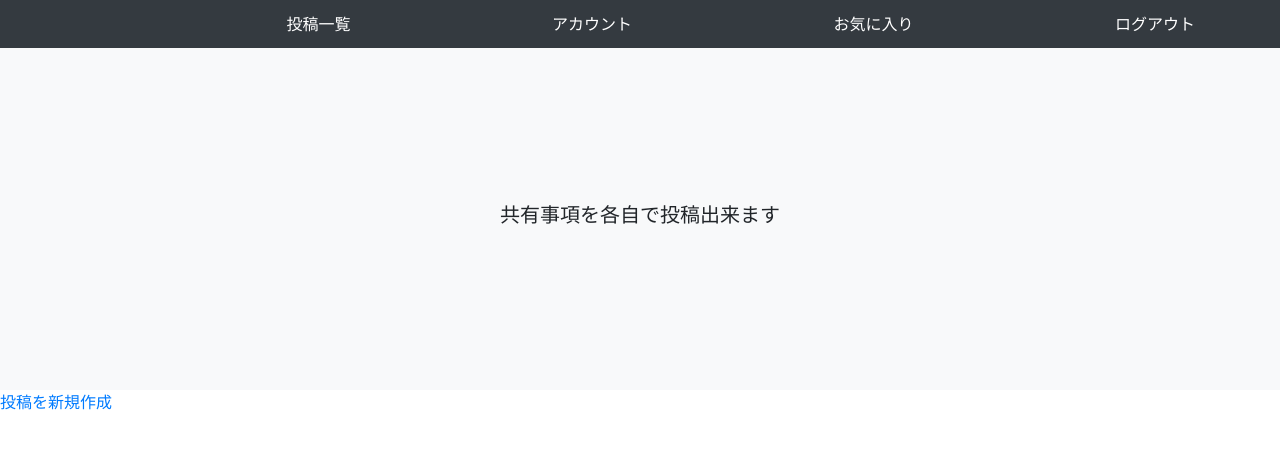
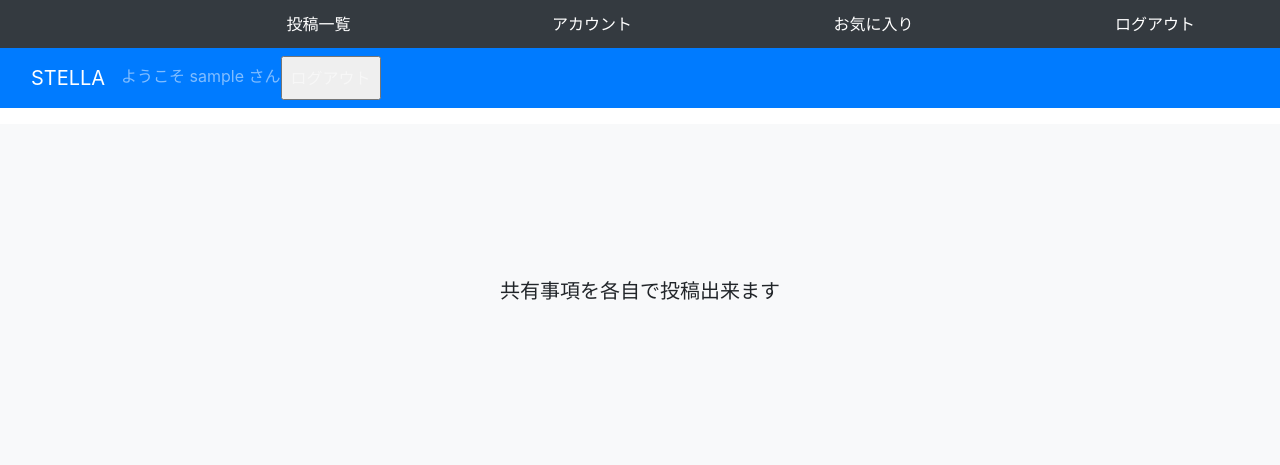
Before and after one commit to ogasawara-ryou/STELLA-MK-2, a Django app: page / in a window 1280 px wide. Shown: the top 465 px of the page. Run offline with Django 5.2, Linux system fonts and the light colour scheme; the visitor is signed in with stand-in values (Sample User, id 1); data that the repository does not hold is empty; some libraries are stand-ins or nearby versions.

```diff
--- a/base/views/account_views.py
+++ b/base/views/account_views.py
@@ -1,6 +1,7 @@
 from django.views.generic import CreateView, UpdateView
-from django.contrib.auth.views import LoginView
+from django.contrib.auth.views import LoginView, LogoutView
 from django.contrib.auth.mixins import LoginRequiredMixin
+from django.contrib.auth.forms import AuthenticationForm
 from django.contrib import messages
 from django.contrib.auth import get_user_model
 from base.models import Profile
@@ -52,3 +53,6 @@ class ProfileUpdateView(LoginRequiredMixin, UpdateView):
         # URL Pathからではなく、現在のユーザーから直接pkを取得
         self.kwargs['pk'] = self.request.user
         return super().get_object()
+
+class LogoutView(LoginRequiredMixin, LogoutView):
+    template_name = 'logout.html'
--- a/base/views/cart_views.py
+++ b/base/views/cart_views.py
@@ -48,7 +48,7 @@ class AddCartView(LoginRequiredMixin, View):
 
     def post(self, request):
         item_pk = request.POST.get('item_pk')
-        quantity = int(request.POST.get('quantity'))
+        quantity = int(request.POST.get('quantity') or 1)
         cart = request.session.get('cart', None)
         if cart is None or len(cart) == 0:
             items = OrderedDict()
--- a/config/settings.py
+++ b/config/settings.py
@@ -162,4 +162,4 @@ MESSAGE_TAGS = {
 
 
 # カスタムコンテキスト
-TITLE = 'VegiKet'
+TITLE = 'STELLA'
--- a/config/urls.py
+++ b/config/urls.py
@@ -22,9 +22,9 @@ from django.contrib.auth.views import LogoutView
 urlpatterns = [
     # Account
     path('admin/', admin.site.urls),
-    path('login/', views.Login.as_view()),
-    path('logout/', LogoutView.as_view()),
-    path('signup/', views.SignUpView.as_view()),
+    path('login/', views.Login.as_view(), name="login"),
+    path('logout/', LogoutView.as_view(), name="logout"),
+    path('signup/', views.SignUpView.as_view(), name="signup"),
     path('account/', views.AccountUpdateView.as_view()),
     #path('profile/', views.ProfileUpdateView.as_view()),
 
--- a/templates/pages/index.html
+++ b/templates/pages/index.html
@@ -1,6 +1,32 @@
 {% extends 'base.html' %}
 
 {% block main %}
+
+    <nav class="navbar navbar-expand-lg navbar-dark bg-primary" style="margin-bottom: 1rem;">
+        <div class="container-fluid">
+            <a class="navbar-brand" href="{% url 'list' %}">STELLA</a>
+            <div class="collapse navbar-collapse" id="navbarNav">
+                <ul class="navbar-nav ms-auto">
+                    {% if request.user.is_authenticated %}
+                    <span class="navbar-text">
+                        ようこそ {{ user.get_username }} さん
+                    </span>
+                    <li class="nav-item">
+                        <form action="{% url 'logout' %}" method="post">
+                            {% csrf_token %}
+                            <input class="nav-link" type="submit" value="ログアウト">
+                        </form>
+                    </li>
+                    {% else %}
+                    <li class="nav-item">
+                        <a class="nav-link" href="{% url 'login' %}">ログイン</a>
+                    </li>
+                    {% endif %}
+                </ul>
+            </div>
+        </div>
+    </nav>
+
 
 {% include 'snippets/headline.html' %}
 
--- a/templates/snippets/header.html
+++ b/templates/snippets/header.html
@@ -11,10 +11,10 @@
       {% endif %}
     </a>
     {% if user.is_authenticated %}
-    <a class="py-2 d-none d-md-inline-block text-white" href="/logout/">ログアウト</a>
+    <a class="py-2 d-none d-md-inline-block text-white" href="{% url 'logout' %}">ログアウト</a>
     {% else %}
-    <a class="py-2 d-none d-md-inline-block text-white" href="/login/">ログイン</a>
-    <a class="py-2 d-none d-md-inline-block text-white" href="/signup/">SignUpアカウント作成</a>
+    <a class="py-2 d-none d-md-inline-block text-white" href="{% url 'login' %}">ログイン</a>
+    <a class="py-2 d-none d-md-inline-block text-white" href="{% url 'signup' %}">アカウント作成</a>
     {% endif %}
   </nav>
 </div>
--- a/templates/snippets/item_box.html
+++ b/templates/snippets/item_box.html
@@ -1,4 +1,4 @@
-<a href="{% url 'item_detail' item.pk %}"> <!--エラー箇所 item読み込めてない？{##}-->
+<a href="{% url 'item_detail' item.pk %}">
     <div class="border">
         <img src="/{{item.image}}" width="100%" class=" bg-white">
         <div class="bg-light text-center text-secondary overflow-hidden">
```
Also changed, not shown: templates/pages/logout.html (added).
